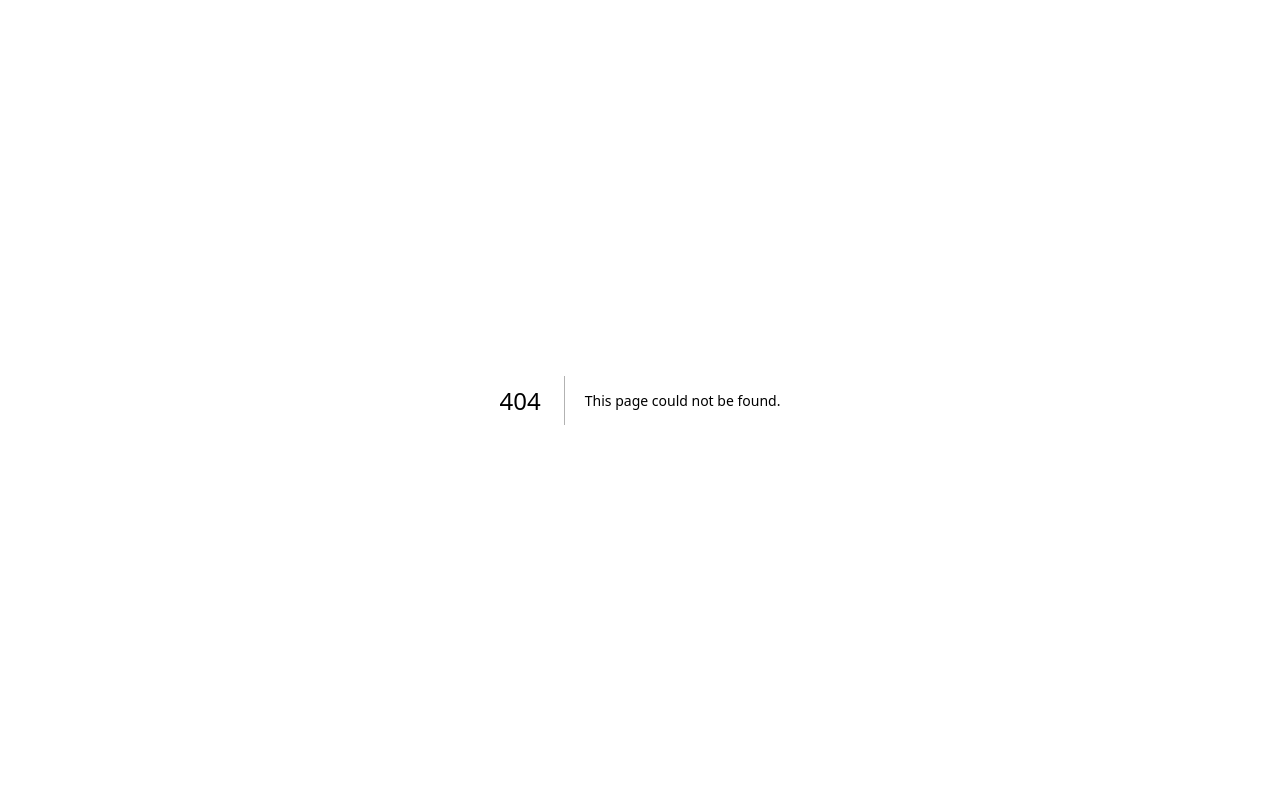
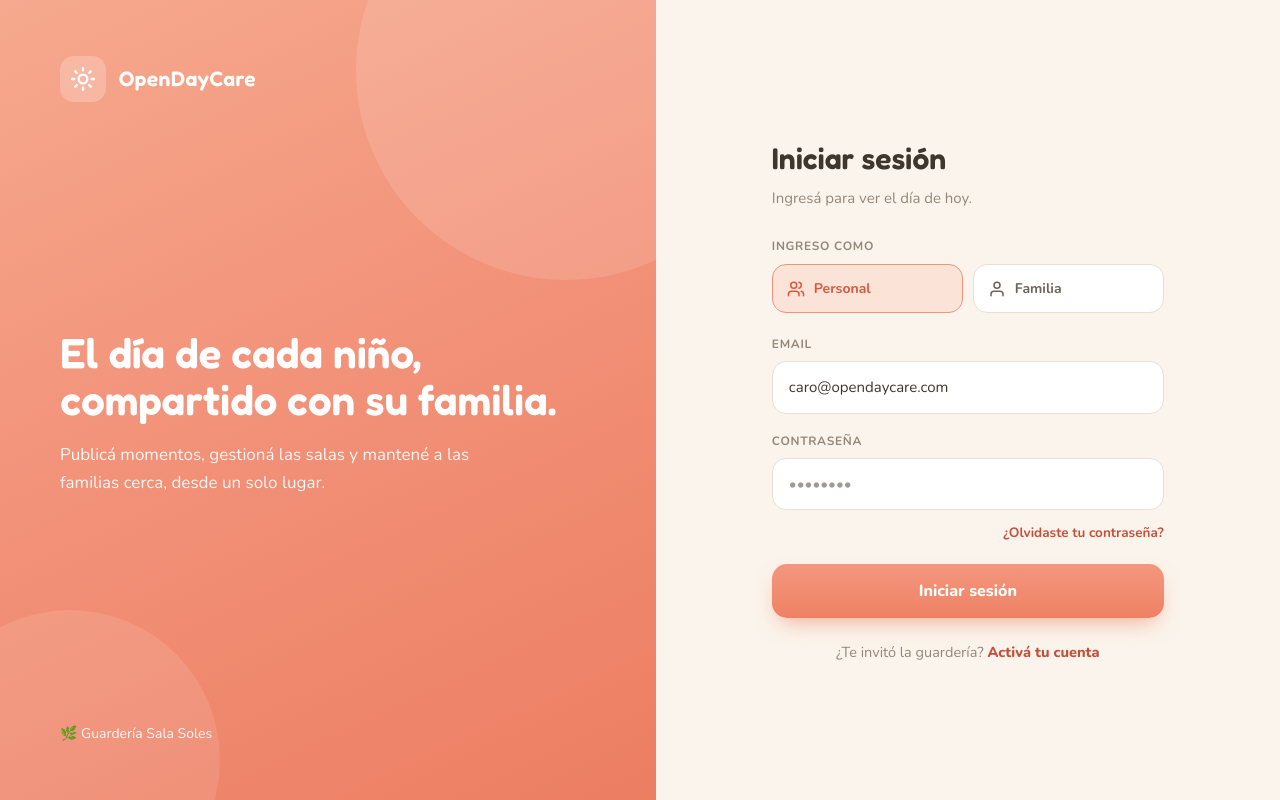
Before and after one commit to Mikkew/open-daycare, a Next.js app: page /login in a window 1280 px wide. Before the commit this address had no page. Built offline with nearby package versions, Linux system fonts and the light colour scheme.

Commit message:
feat: create login page with two-column gradient layout

```diff
--- /dev/null
+++ b/app/(auth)/login/page.tsx
@@ -0,0 +1,107 @@
+import LoginForm from "@/app/components/LoginForm";
+
+function SunIcon() {
+  return (
+    <svg
+      width="26"
+      height="26"
+      viewBox="0 0 24 24"
+      fill="none"
+      stroke="#fff"
+      strokeWidth="2.2"
+      strokeLinecap="round"
+      strokeLinejoin="round"
+    >
+      <circle cx="12" cy="12" r="4" />
+      <path d="M12 2v2M12 20v2M4.9 4.9l1.4 1.4M17.7 17.7l1.4 1.4M2 12h2M20 12h2M4.9 19.1l1.4-1.4M17.7 6.3l1.4-1.4" />
+    </svg>
+  );
+}
+
+export default function LoginPage() {
+  return (
+    <div className="grid min-h-screen" style={{ gridTemplateColumns: "1.05fr 1fr" }}>
+      {/* Left panel */}
+      <div
+        className="relative flex flex-col justify-between px-[60px] py-[56px] text-white"
+        style={{
+          background: "linear-gradient(155deg,#F6A98E 0%,#F2937A 45%,#EC7E62 100%)",
+          overflow: "hidden",
+        }}
+      >
+        {/* Decorative circles */}
+        <div
+          className="absolute rounded-full"
+          style={{
+            width: 420,
+            height: 420,
+            background: "rgba(255,255,255,.12)",
+            top: -140,
+            right: -120,
+          }}
+        />
+        <div
+          className="absolute rounded-full"
+          style={{
+            width: 300,
+            height: 300,
+            background: "rgba(255,255,255,.10)",
+            bottom: -110,
+            left: -80,
+          }}
+        />
+
+        {/* Logo */}
+        <div className="relative flex items-center gap-[13px]">
+          <div
+            className="flex h-[46px] w-[46px] items-center justify-center rounded-[14px]"
+            style={{ background: "rgba(255,255,255,.22)" }}
+          >
+            <SunIcon />
+          </div>
+          <span
+            className="font-fredoka text-[21px] font-semibold tracking-[0.5px]"
+          >
+            OpenDayCare
+          </span>
+        </div>
+
+        {/* Title + subtitle */}
+        <div className="relative">
+          <h1
+            className="mb-[18px] font-fredoka text-[42px] font-semibold leading-[1.12]"
+          >
+            El día de cada niño,
+            <br />
+            compartido con su familia.
+          </h1>
+          <p
+            className="max-w-[430px] text-[17px] leading-[1.6]"
+            style={{ color: "rgba(255,255,255,.92)" }}
+          >
+            Publicá momentos, gestioná las salas y mantené a las familias cerca,
+            desde un solo lugar.
+          </p>
+        </div>
+
+        {/* Footer */}
+        <div className="relative text-[14px]" style={{ color: "rgba(255,255,255,.9)" }}>
+          🌿 Guardería Sala Soles
+        </div>
+      </div>
+
+      {/* Right panel */}
+      <div className="flex items-center justify-center px-[40px] py-[40px]">
+        <div className="w-full max-w-[392px]">
+          <h2 className="mb-[6px] font-fredoka text-[30px] font-semibold text-[#3F362E]">
+            Iniciar sesión
+          </h2>
+          <p className="mb-[28px] text-[15px] text-[#94887B]">
+            Ingresá para ver el día de hoy.
+          </p>
+          <LoginForm />
+        </div>
+      </div>
+    </div>
+  );
+}
```
